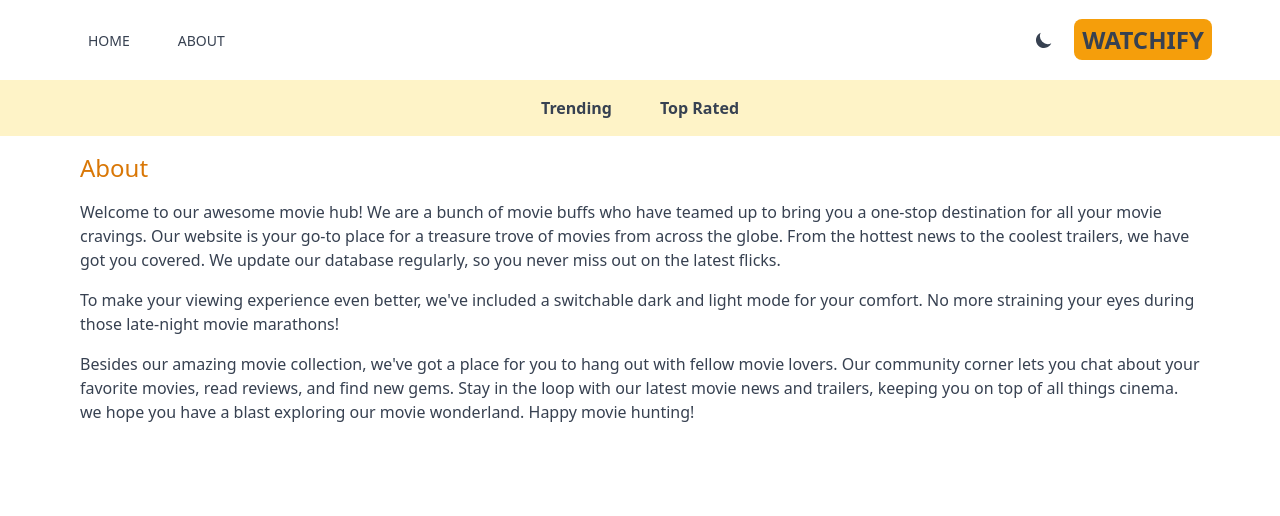
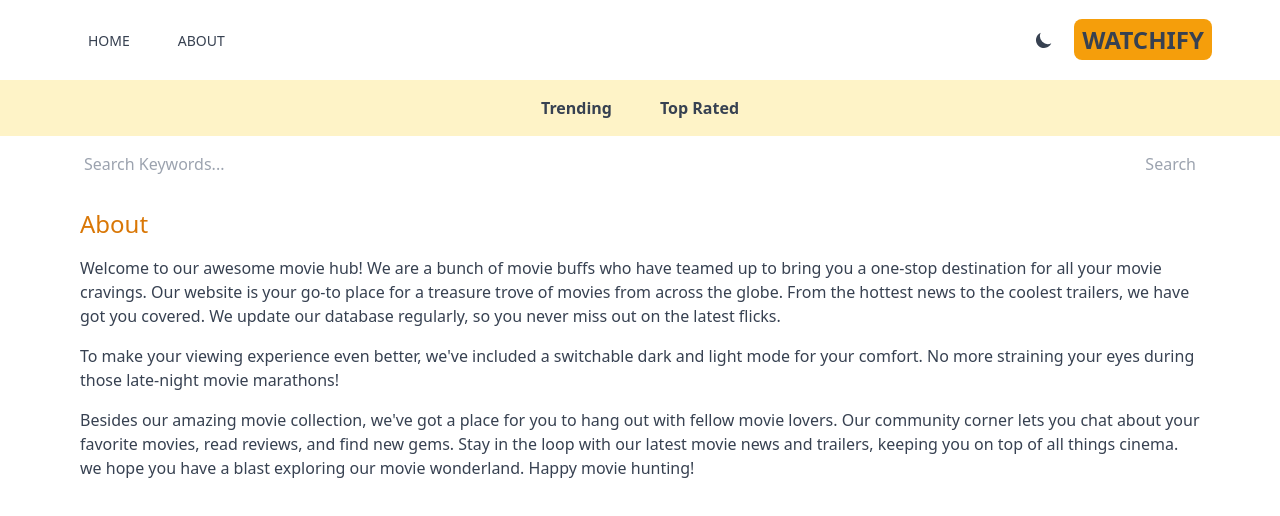
Before and after one commit to DishuuPatil/Watchify, a Next.js app: page /about in a window 1280 px wide. Shown: the top 516 px of the page. Built offline with nearby package versions, Linux system fonts and the light colour scheme.

Commit message:
Added search functionality

```diff
--- a/src/app/components/Results.jsx
+++ b/src/app/components/Results.jsx
@@ -10,3 +10,5 @@ export default function Results({results}) {
     </div>
   );
 }
+{/*In div, changed display to grid system using diff classnames and for different screen sizes.
+Here we are passing result data to card component. */}
--- /dev/null
+++ b/src/app/components/SearchBox.jsx
@@ -0,0 +1,39 @@
+"use client";
+import React, { useState } from 'react'
+import { useRouter } from 'next/navigation';
+
+export default function SearchBox() {
+    const [search, setSearch] = useState("");
+    const router = useRouter();
+    function handleSubmit(e) {
+        e.preventDefault();
+        if(!search) return;
+        router.push(`/search/${search}`);
+    }
+  return (
+    <form onSubmit={handleSubmit} className="flex max-w-6xl mx-auto justify-between items-center px-5">
+        <input
+        value={search}
+        onChange={(e) => setSearch(e.target.value)}
+        type="text" placeholder="Search Keywords..."
+        className="w-full h-14 rounded-sm placeholder-color-gray-500 outline-none bg-transparent flex-1"/>
+        {/*we are using input to take text input from user and search as button. this input(search) will be stored in value, which will be passed to setSearch().
+        onChange(if search value is changed) will get e as changed search Value from {search}, and passed it to handleSubmit() on submit.*/}
+        <button disabled={!search} type="submit" className="text-amber-600 disabled:text-gray-400">Search</button>
+        {/*Button will be disabled if there is nothing in search. */}
+    </form>
+  )
+}
+{/*{react hooks : eg : useState is used to store data across renders.
+useEffect is used to execute side effects when that data changes.}
+
+To save the input we need to use some react hooks. While using any hooks we need to change the component to be client side otherwise we will get error.
+
+"handleSubmit" function is provided with e(changed value or search value)
+if (!search) return; if search not present it will return,(means we cannot submit it).
+if there is something, using router(hook from nextjs 13) : useRouter
+
+
+By checking the input and going to redirect a person to the different pages.
+
+*/}
--- a/src/app/layout.jsx
+++ b/src/app/layout.jsx
@@ -1,6 +1,7 @@
 import Providers from './Providers'
 import Header from './components/Header'
 import Navbar from './components/Navbar'
+import SearchBox from './components/SearchBox'
 import './globals.css'
 //import { Inter } from 'next/font/google'
 
@@ -16,9 +17,10 @@ export default function RootLayout({ children }) {
           <Header/>
 
           {/* Navbar */}
-          <Navbar /> {/* Navbar is imported here nd in navbar file parameters will be passed to NavbarItems.(parameters are Title and url)*/}
+          <Navbar /> {/* Navbar is imported here and in navbar file parameters will be passed to NavbarItems.(parameters are Title and url)*/}
           {/* SearchBox */}
-
+          <SearchBox />
+          {/*SearchBox file is imported like header and navbar and provider. */}
           {children}
         </Providers>
         </body>
--- a/src/app/movie/[id]/page.jsx
+++ b/src/app/movie/[id]/page.jsx
@@ -51,4 +51,7 @@ export default async function MoviePage({params}) {
     </div>
   );
 }
-{/*using image tag we are fetching image. same as we did in Card.jsx file.*/}
+{/*using image tag we are fetching image. same as we did in Card.jsx file.
+In this file we created one function called "getMovie". This function will fetch data using params i.e. movie or movieId from API url.
+that results will be passed to the function MoviePage which is main function of this page. in which image or other data will be fetch using movie(return result is stored here from getMovie function) constant.
+add some classes to this image display it on left side of screen for medium to large screen. adds some div's and paragraphs and span for Rating, Released date, overview and movie title.*/}
--- /dev/null
+++ b/src/app/search/[searchTerm]/page.jsx
@@ -0,0 +1,39 @@
+import Results from '@/app/components/Results';
+import React from 'react'
+
+export default async function SearchPage({params}) {
+    const res = await fetch(
+    `https://api.themoviedb.org/3/search/movie?api_key=${process.env.API_KEY}&query=${params.searchTerm}&
+    language=en-US&include_adult=false`
+    );
+
+    if(!res.ok)
+    {
+        throw new Error("Error fetching data");
+    }
+
+    const data = await res.json();
+
+    const results = data.results;
+
+
+  return (
+    <div>
+
+        {results && results.length === 0 && (
+            <h1 className="text-center pt-6">No results found</h1>
+        )}
+
+        {results && <Results results={results}/>}
+    </div>
+  );
+}
+
+
+{/*This will fetch the data/results in res using params from above URL.searchTerm.
+ If res is not ok. then it will throw an error as below. */}
+
+{/*we have component called results and this data will be passed to the results. */}
+
+{/*If result not exist or 0 items are their which are matching to search input.*/}
+{/*If Results found or exist.*/}
```
